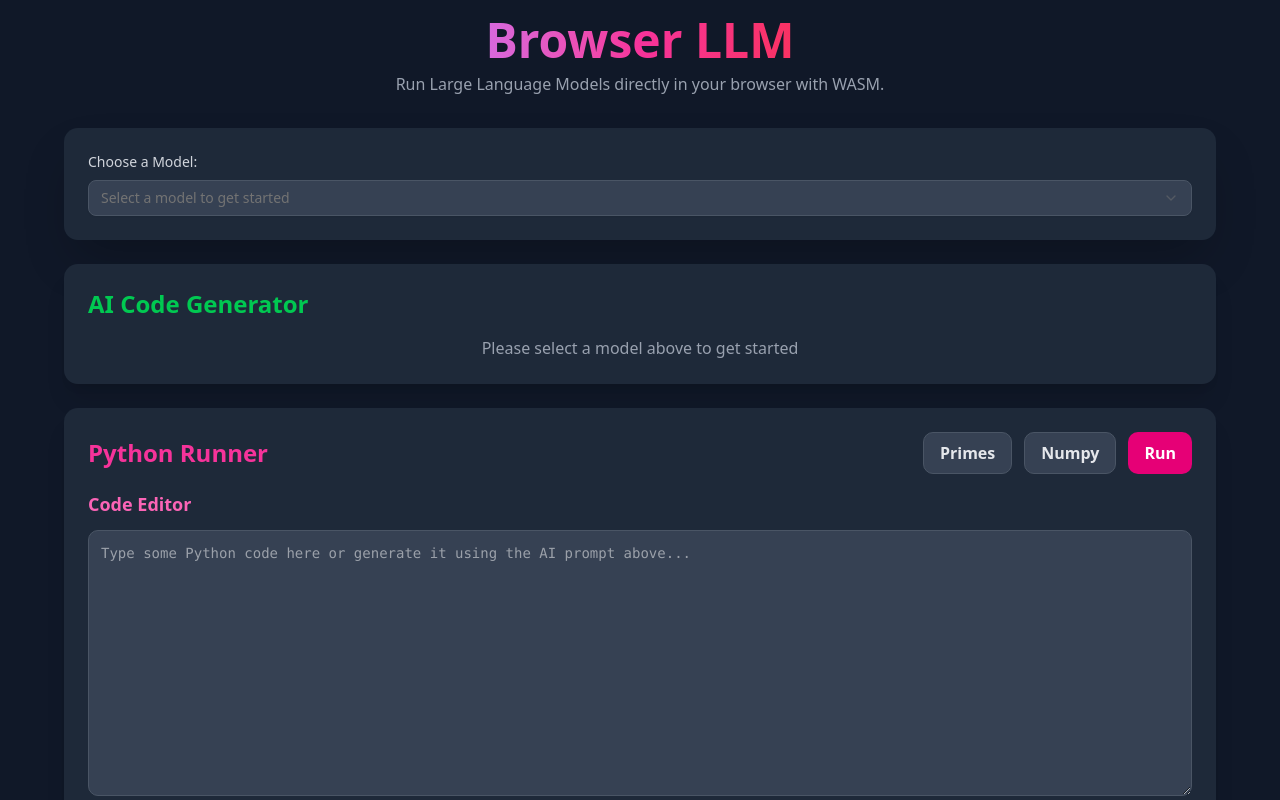
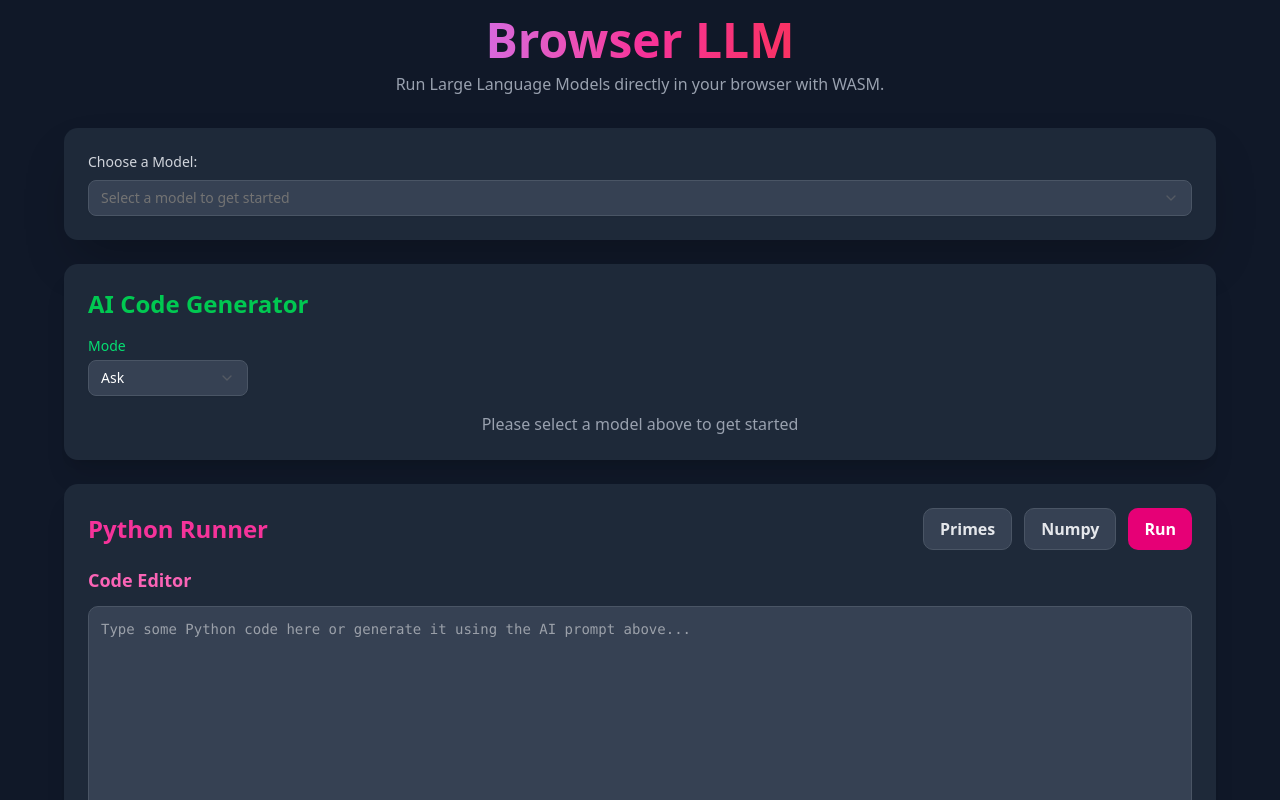
Before and after one commit to BARBUR02/browser-llm, a React (Vite) app: page / in a window 1280 px wide. Shown: the top 800 px of the page. Built offline with nearby package versions, Linux system fonts and the light colour scheme.

Commit message:
Mode selector

```diff
--- a/src/App.tsx
+++ b/src/App.tsx
@@ -10,6 +10,7 @@ import { Progress } from "@/components/ui/progress";
 import { CodeSection } from "./components/ui/CodeSection";
 import { Button } from "./components/ui/Button";
 import { useLLMEngine } from "./hooks/useLLMEngine";
+import { ModeSelector } from "./components/ui/ModeSelector";
 
 // list of available models: https://github.com/mlc-ai/web-llm/blob/d8b25fed8e81d6f6b27cdc07e839c1c09cfaa43d/src/config.ts#L330
 const AVAILABLE_MODELS = [
@@ -43,12 +44,16 @@ interface LLMCodeGeneratorProps {
     ready: boolean,
   ) => void;
   selectedModelId: string | undefined;
+  selectedMode: string;
+  onModeChange: (mode: string) => void; // add prop
 }
 
 const LLMCodeGenerator = ({
   onCodeGenerated,
   onLlmStateChange,
   selectedModelId,
+  selectedMode,
+  onModeChange, // receive prop
 }: LLMCodeGeneratorProps) => {
   const [prompt, setPrompt] = useState<string>("");
 
@@ -107,6 +112,8 @@ Format your response with the code in a code block, provide only the code as you
   return (
     <div className="w-full bg-gray-800 text-white rounded-xl shadow-xl p-6 space-y-4">
       <h2 className="text-2xl font-bold text-green-500">AI Code Generator</h2>
+      {/* Mode selector */}
+      <ModeSelector value={selectedMode} onChange={onModeChange} />
 
       <div className="space-y-3">
         {selectedModelId && !llmReady && (
@@ -212,6 +219,7 @@ function App() {
   const [llmLoading, setLlmLoading] = useState(false);
   const [llmReady, setLlmReady] = useState(false);
   const [generatedCode, setGeneratedCode] = useState<string>("");
+  const [selectedMode, setSelectedMode] = useState<string>("ask");
 
   const handleLlmStateChange = useCallback(
     (response: string, loading: boolean, ready: boolean) => {
@@ -296,6 +304,8 @@ function App() {
             onCodeGenerated={handleCodeGenerated}
             onLlmStateChange={handleLlmStateChange}
             selectedModelId={selectedModelId}
+            selectedMode={selectedMode}
+            onModeChange={setSelectedMode} // pass handler
           />
         </div>
 
--- /dev/null
+++ b/src/components/ui/ModeSelector.tsx
@@ -0,0 +1,37 @@
+import {
+  Select,
+  SelectContent,
+  SelectItem,
+  SelectTrigger,
+  SelectValue,
+} from "@/components/ui/select";
+
+const AVAILABLE_MODES = [
+  { id: "ask", name: "Ask" },
+  { id: "agent", name: "Agent" },
+];
+
+interface ModeSelectorProps {
+  value: string;
+  onChange: (mode: string) => void;
+}
+
+export const ModeSelector = ({ value, onChange }: ModeSelectorProps) => (
+  <div>
+    <label className="block text-sm font-medium text-green-400 mb-1">
+      Mode
+    </label>
+    <Select value={value} onValueChange={onChange}>
+      <SelectTrigger className="w-40 bg-gray-700 border-gray-600 text-white focus:ring-green-500">
+        <SelectValue placeholder="Select mode" />
+      </SelectTrigger>
+      <SelectContent className="bg-gray-700 border-gray-600 text-white">
+        {AVAILABLE_MODES.map((mode) => (
+          <SelectItem key={mode.id} value={mode.id}>
+            {mode.name}
+          </SelectItem>
+        ))}
+      </SelectContent>
+    </Select>
+  </div>
+);
```
